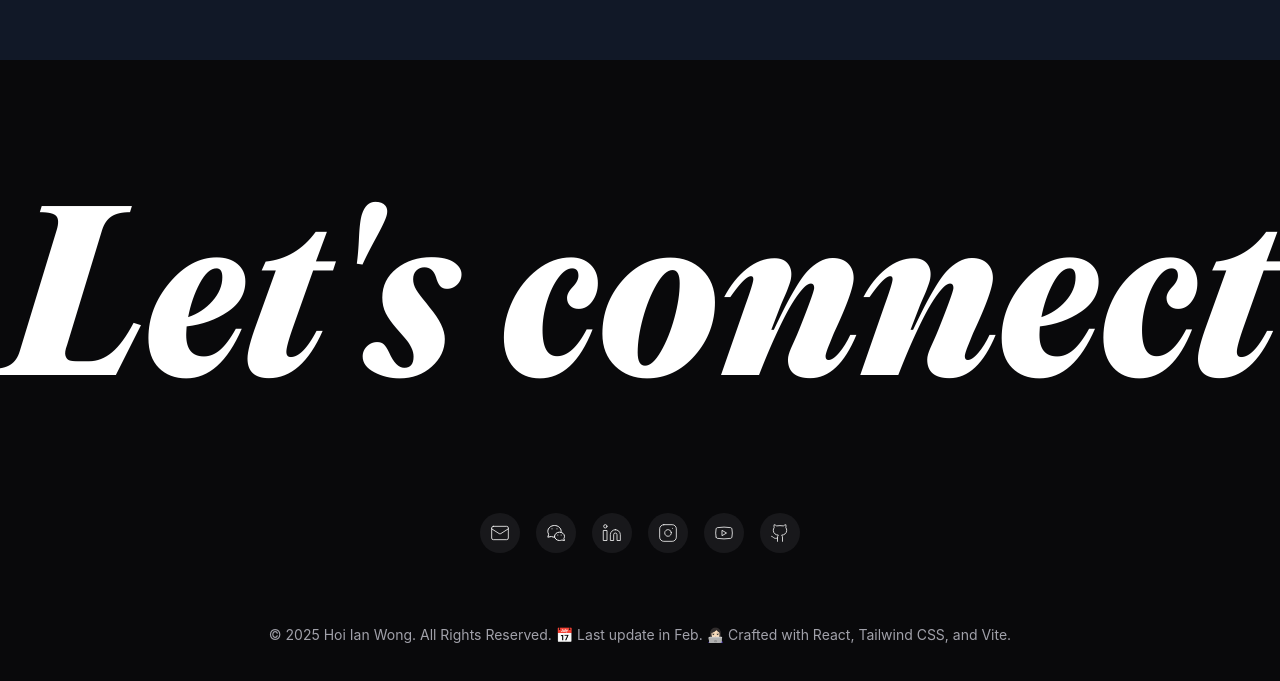
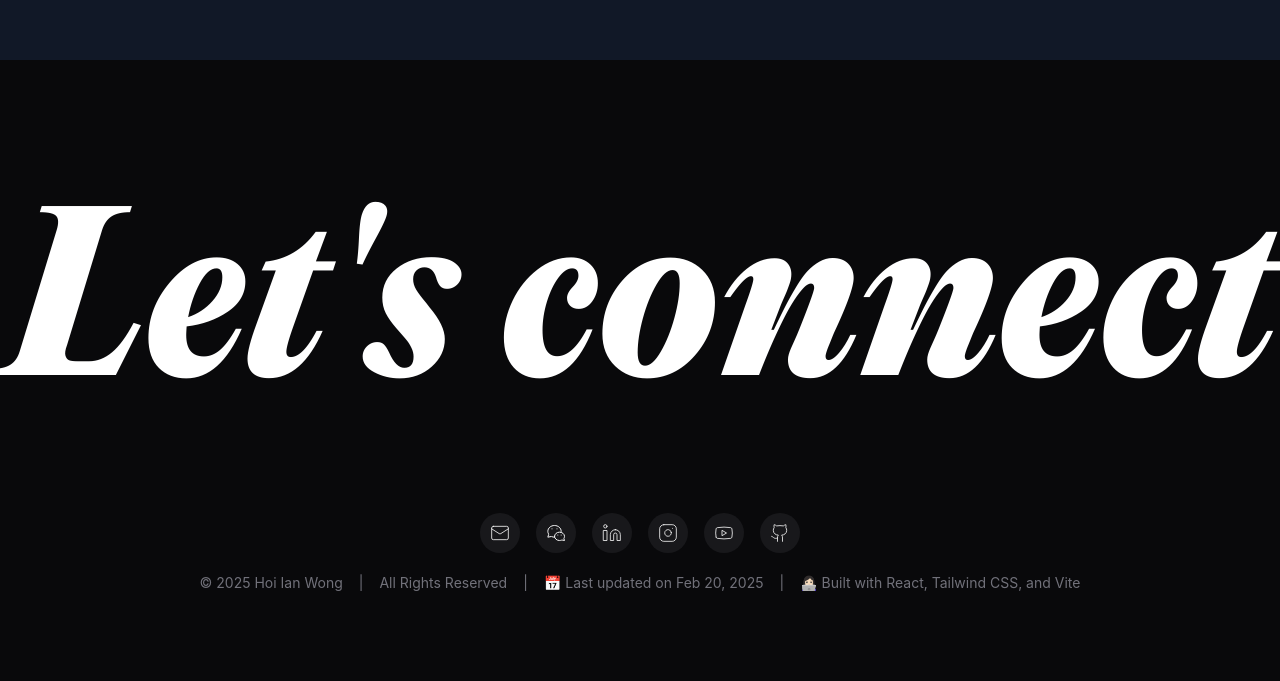
Before and after one commit to hoiian/portfolio2025, a React (Vite) app: page /work2 in a window 1280 px wide. Shown: the part 740-1421 px from the top of the page. Built offline with nearby package versions, Linux system fonts and the light colour scheme.

Commit message:
footer update

```diff
--- a/src/components/Footer.jsx
+++ b/src/components/Footer.jsx
@@ -2,14 +2,35 @@ import React from "react";
 import SocialIcons from "./SocialIcons";
 
 export default function Footer() {
+  const lastUpdated = new Date(document.lastModified);
+  const formattedDate = lastUpdated.toLocaleDateString("en-US", {
+    year: "numeric",
+    month: "short",
+    day: "numeric",
+  });
+
   return (
     <footer className="text-white border-t-zinc-800 border-t-21 text-center pt-24">
-      <h2 className="text-[16.5vw] whitespace-nowrap overflow-hidden font-extrabold italic">Let's connect</h2>
+      <h2 className="text-[16.5vw] whitespace-nowrap overflow-hidden font-extrabold italic">
+        Let's connect
+      </h2>
       <div className="flex justify-center p-5">
         <SocialIcons />
       </div>
-      <p className="mt-8 text-sm p-5">© {new Date().getFullYear()} Hoi Ian Wong. All Rights Reserved. 📅 Last update in Feb.
-      👩🏻‍💻 Crafted with React, Tailwind CSS, and Vite.</p>
+      {/* <p className="mt-8 text-sm p-5">
+        © {new Date().getFullYear()} Hoi Ian Wong. | All Rights Reserved. | 📅
+        Last update in Feb. | 👩🏻‍💻 Crafted with React, Tailwind CSS, and Vite.
+      </p> */}
+
+      <div className="flex flex-col md:flex-row items-center justify-center space-y-2 md:space-y-0 md:space-x-4 text-sm text-zinc-500">
+        <span>© {new Date().getFullYear()} Hoi Ian Wong</span>
+        <span className="hidden md:inline">|</span>
+        <span>All Rights Reserved</span>
+        <span className="hidden md:inline">|</span>
+        <span>📅 Last updated on {formattedDate}</span>
+        <span className="hidden md:inline">|</span>
+        <span>👩🏻‍💻 Built with React, Tailwind CSS, and Vite</span>
+      </div>
     </footer>
   );
 }
```
